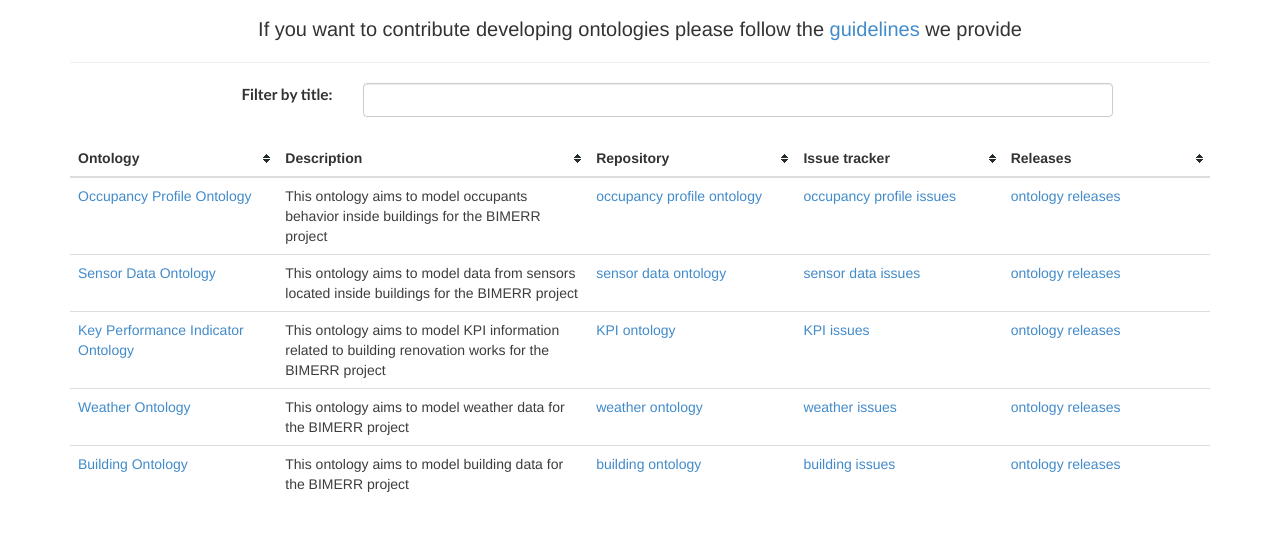
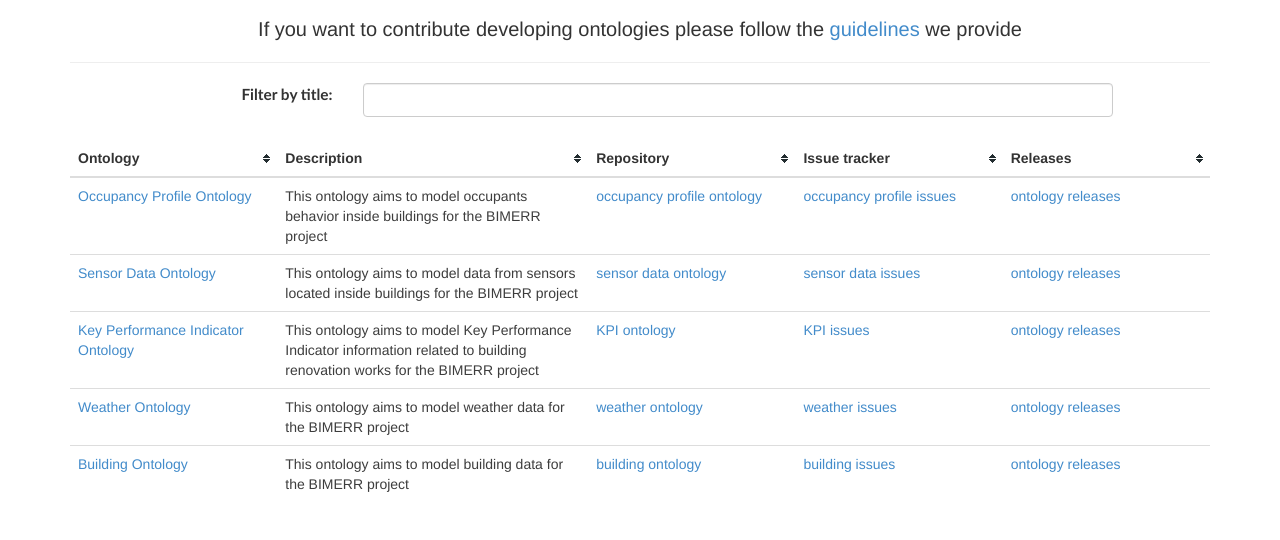
Before and after one commit to OnToologyUser/bimerr-ontologies, a plain HTML site: page website/index.html in a window 1280 px wide. Shown: the part 493-1033 px from the top of the page. Drawn offline with Linux system fonts and the light colour scheme.

Commit message:
new description of KPI

```diff
--- a/website/index.html
+++ b/website/index.html
@@ -132,7 +132,7 @@
     <tr id="tr3">
       <td><a href="http://bimerr.iot.linkeddata.es/def/key-performance-indicator" target="_blank">Key Performance Indicator Ontology</a></td>
       <td>
-      This ontology aims to model KPI information related to building renovation works for the BIMERR project</td>
+      This ontology aims to model Key Performance Indicator information related to building renovation works for the BIMERR project</td>
       <td>
         <span><a href="https://github.com/oeg-upm/bimerr-kpi" target="_blank">KPI ontology</a></span></td>
       <td>
```
